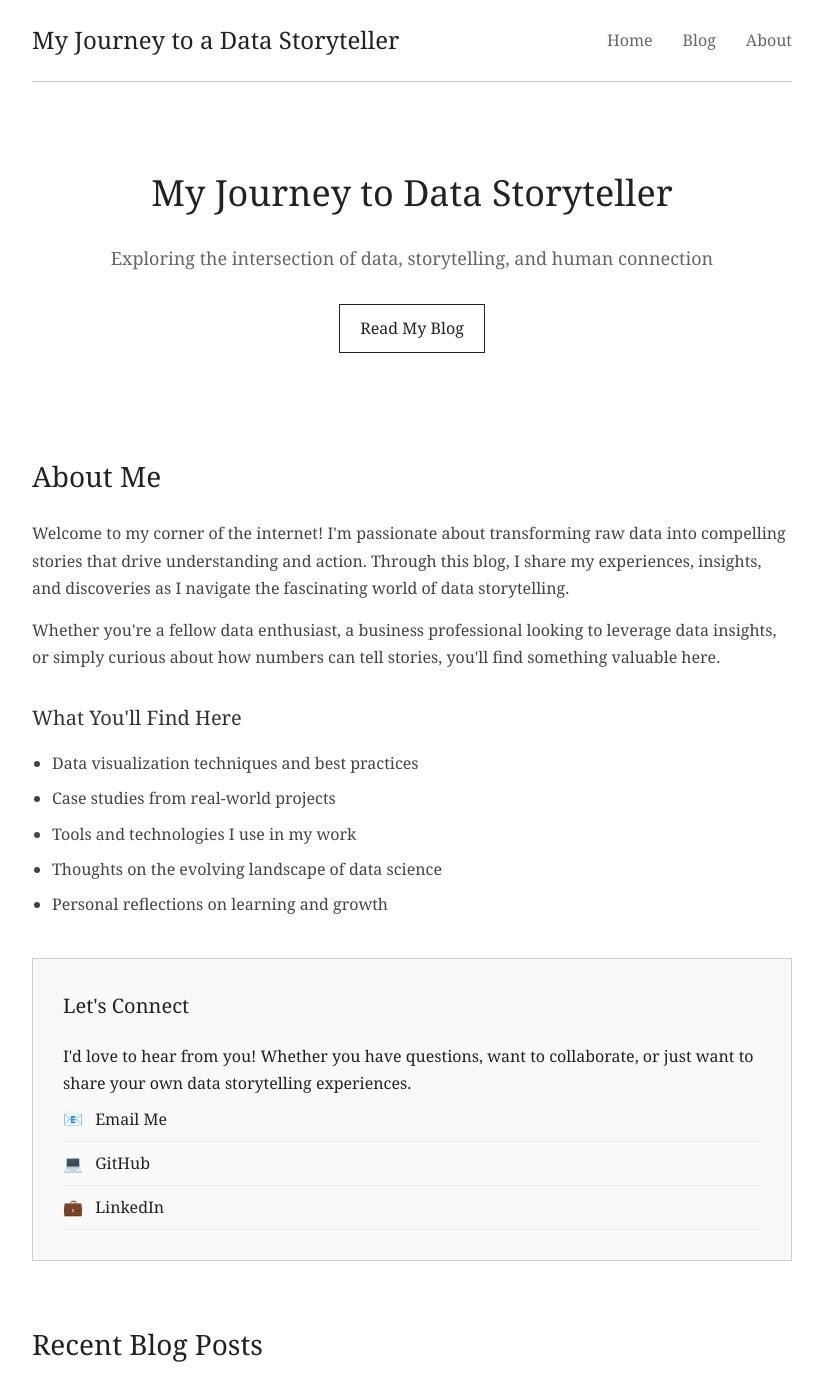
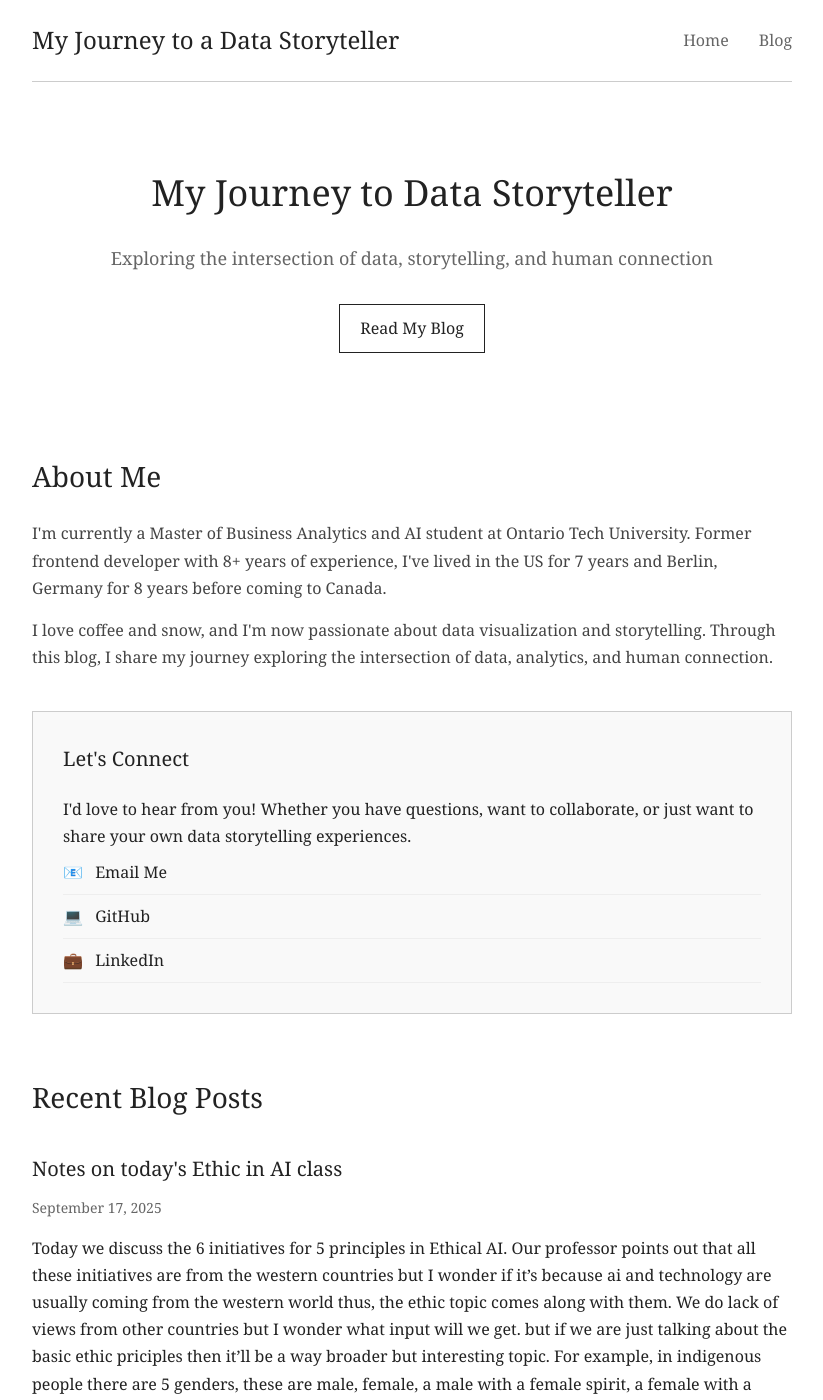
Before and after one commit to kiya69/mjtads, a Jekyll site: the page built from index.html, in a window 1280 px wide and 1400 px high. Shown: the whole window, without its empty margins (228-1051 px from the left). Built offline with Jekyll 4.4.1, drawn with Linux system fonts in a browser that asks for light colours.

Commit message:
Update about section with personal information

```diff
--- a/_layouts/default.html
+++ b/_layouts/default.html
@@ -17,7 +17,6 @@
                 <ul class="nav-links">
                     <li><a href="{{ '/' | relative_url }}">Home</a></li>
                     <li><a href="{{ '/blog' | relative_url }}">Blog</a></li>
-                    <li><a href="{{ '/about' | relative_url }}">About</a></li>
                 </ul>
             </nav>
         </div>
--- a/index.html
+++ b/index.html
@@ -17,18 +17,9 @@
         <div class="about-content">
             <div class="about-text">
                 <h2>About Me</h2>
-                <p>Welcome to my corner of the internet! I'm passionate about transforming raw data into compelling stories that drive understanding and action. Through this blog, I share my experiences, insights, and discoveries as I navigate the fascinating world of data storytelling.</p>
+                <p>I'm currently a Master of Business Analytics and AI student at Ontario Tech University. Former frontend developer with 8+ years of experience, I've lived in the US for 7 years and Berlin, Germany for 8 years before coming to Canada.</p>
 
-                <p>Whether you're a fellow data enthusiast, a business professional looking to leverage data insights, or simply curious about how numbers can tell stories, you'll find something valuable here.</p>
-
-                <h3>What You'll Find Here</h3>
-                <ul>
-                    <li>Data visualization techniques and best practices</li>
-                    <li>Case studies from real-world projects</li>
-                    <li>Tools and technologies I use in my work</li>
-                    <li>Thoughts on the evolving landscape of data science</li>
-                    <li>Personal reflections on learning and growth</li>
-                </ul>
+                <p>I love coffee and snow, and I'm now passionate about data visualization and storytelling. Through this blog, I share my journey exploring the intersection of data, analytics, and human connection.</p>
             </div>
 
             <div class="contact-info">
```
Also changed, not shown: 4 other files.
